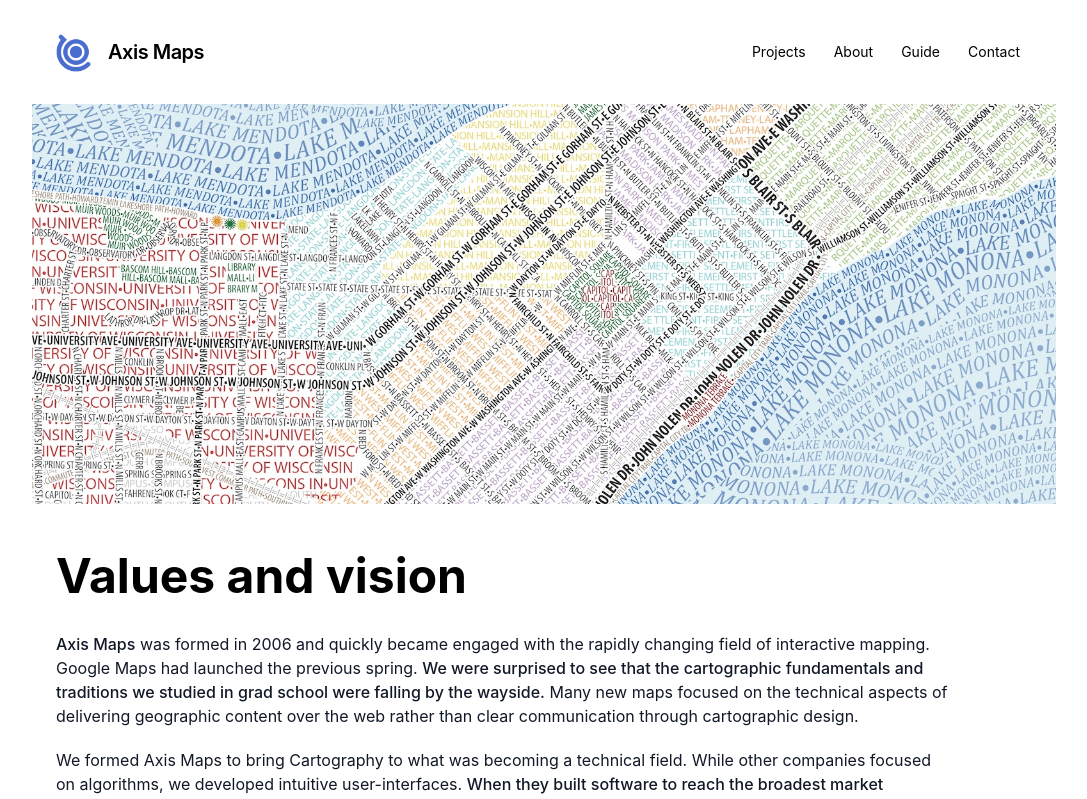
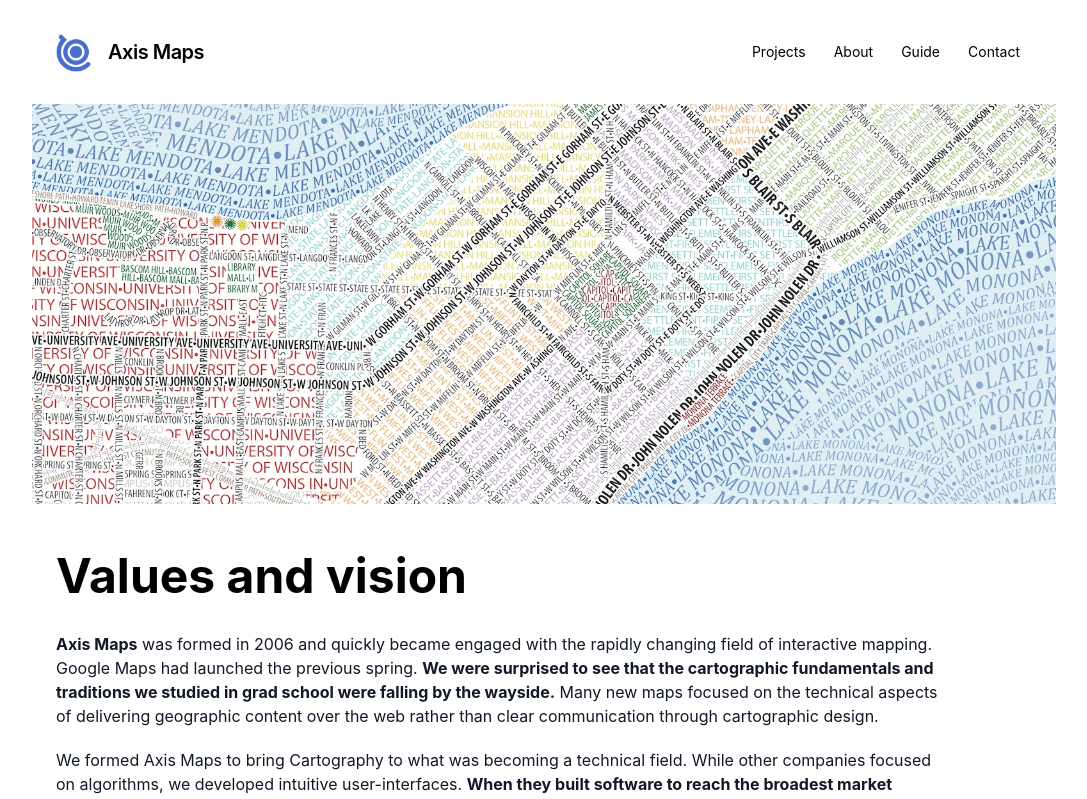
Before and after one commit to axismaps/axismaps, a Next.js app: page /about in a window 1280 px wide. Shown: the top 799 px of the page, without its empty margins (96-1183 px from the left). Built offline with nearby package versions, Linux system fonts and the light colour scheme.

Commit message:
Make strong text font-weight: 700 on About page
Co-authored-by: davidheyman <791434+davidheyman@users.noreply.github.com>

```diff
--- a/app/global.css
+++ b/app/global.css
@@ -113,6 +113,10 @@ html {
 
 .prose strong {
   @apply font-medium;
+}
+
+.prose-lg strong {
+  @apply font-bold;
 }
 
 .prose ul {
```
